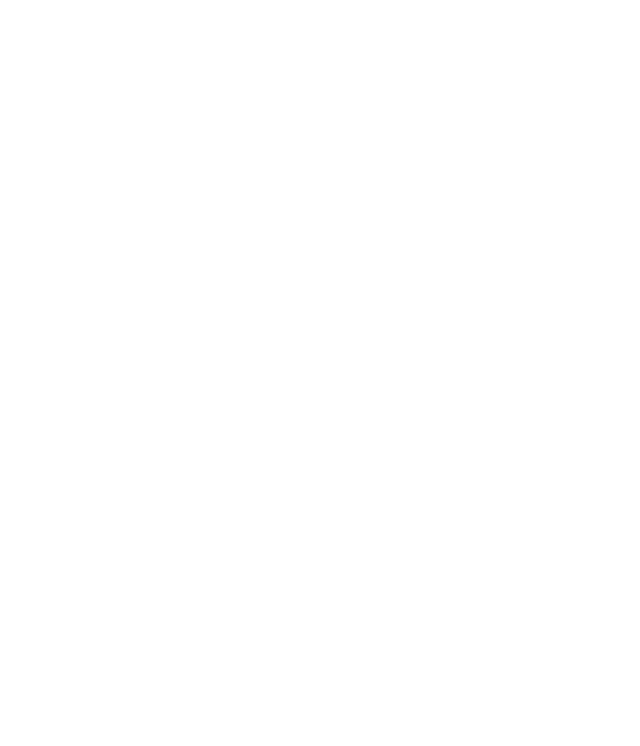
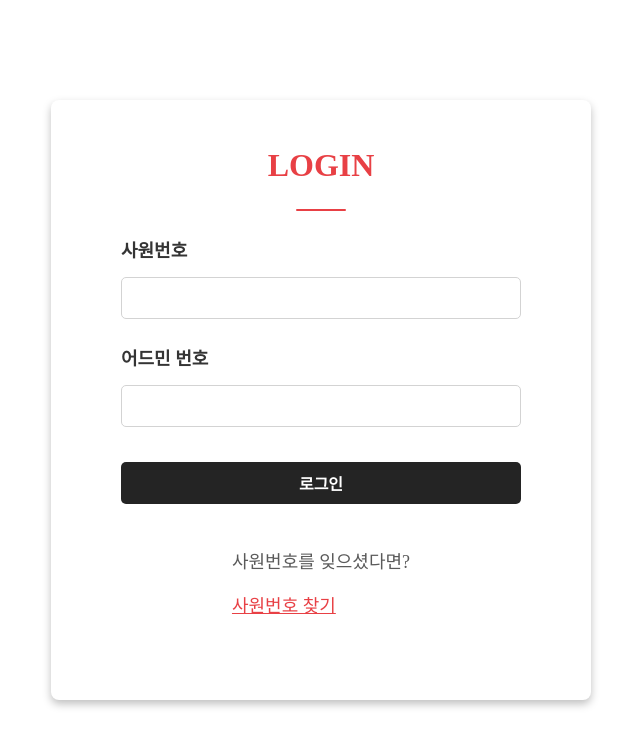
Before and after one commit to Team-ComIT/SimTong-FrontEnd, a Next.js app: page / in a window 1280 px wide. Shown: the top 746 px of the page, without its empty margins (319-959 px from the left). Built offline with nearby package versions, Linux system fonts and the light colour scheme.

Commit message:
feat: LoginModal view 구현 완료

```diff
--- /dev/null
+++ b/components/LoginPage/LoginPage.tsx
@@ -0,0 +1,126 @@
+import React, { useState } from 'react';
+import styled from '@emotion/styled';
+import axios from 'axios';
+
+
+
+const LoginPage = () => {
+
+
+    return (
+        <_ModalBackground>
+            <_LoginLayout>
+                <_LoginTitle>LOGIN</_LoginTitle>
+                <_LoginLine />
+                <_InputLayout>
+                    <_InputName>사원번호</_InputName>
+                    <_TestInput  />
+                </_InputLayout>
+                <_InputLayout>
+                    <_InputName>어드민 번호</_InputName>
+                    <_TestInput  />
+                </_InputLayout>
+                <_LoginButton>로그인</_LoginButton>
+                <_SearhEmployeeNumberText>
+                    사원번호를 잊으셨다면?
+                    <_SearhEmployeeNumber>사원번호 찾기</_SearhEmployeeNumber>
+                </_SearhEmployeeNumberText>
+            </_LoginLayout>
+        </_ModalBackground>
+    );
+};
+
+const _ModalBackground = styled.div`
+    display: flex;
+    justify-content: center;
+    align-items: center;
+    position: absolute;
+    width: 100vw;
+    height: 100vh;
+`;
+
+const _LoginLayout = styled.div`
+    display: flex;
+    flex-direction: column;
+    align-items: center;
+    justify-content: center;
+    box-shadow: 0px 4px 8px rgba(0, 0, 0, 0.25);
+    border-radius: 8px;
+    background-color: #ffffff;
+    width: 540px;
+    height: 600px;
+    gap: 25px;
+`;
+
+const _LoginTitle = styled.h1`
+    font-family: 'NanumSquare';
+    font-weight: 800;
+    font-size: 32px;
+    color: #e84045;
+    margin: 0px;
+`;
+
+const _LoginLine = styled.div`
+    width: 50px;
+    height: 2px;
+    background: #e84045;
+    border-radius: 100px;
+`;
+
+const _InputLayout = styled.div`
+    display: flex;
+    flex-direction: column;
+    align-items: flex-start;
+    gap: 15px;
+`;
+
+const _InputName = styled.p`
+    font-family: 'NanumSquare';
+    font-weight: 700;
+    font-size: 18px;
+    color: #343434;
+    margin: 0px;
+`;
+
+const _TestInput = styled.input`
+    width: 400px;
+    height: 42px;
+    border: 1px solid #d3d3d3;
+    border-radius: 5px;
+`;
+
+const _LoginButton = styled.button`
+    cursor: pointer;
+    transition: all 0.3s;
+    width: 400px;
+    height: 42px;
+    background: #242424;
+    border: none;
+    border-radius: 5px;
+    margin-top: 10px;
+    font-family: 'NanumSquare';
+    font-weight: 700;
+    font-size: 16px;
+    color: #ffffff;
+
+    &:hover {
+        background: #111111;
+    }
+`;
+
+const _SearhEmployeeNumberText = styled.p`
+    font-family: 'NanumSquare';
+    font-weight: 400;
+    font-size: 18px;
+    color: #5a5a5a;
+`;
+
+const _SearhEmployeeNumber = styled.p`
+    font-family: 'NanumSquare';
+    font-weight: 400;
+    font-size: 18px;
+    text-decoration-line: underline;
+    color: #e84045;
+`;
+
+export default LoginPage;
--- a/pages/index.tsx
+++ b/pages/index.tsx
@@ -1,15 +1,19 @@
-import type { NextPage } from "next";
-import Head from "next/head";
-import Image from "next/image";
-import styles from "../styles/Home.module.css";
+import type { NextPage } from 'next';
+import Head from 'next/head';
+import Image from 'next/image';
+import styles from '../styles/Home.module.css';
+import LoginPage from '../components/LoginPage/LoginPage';
 
 const Home: NextPage = () => {
     return (
+        <>
             <Head>
                 <title>Create Next App</title>
                 <meta name="description" content="Generated by create next app" />
                 <link rel="icon" href="/favicon.ico" />
             </Head>
+            <LoginPage />
+        </>
     );
 };
 
```
Also changed, not shown: 1 other file (tests, documents, lock files or other folders). Lines whose indentation alone changed are shown as unchanged.
